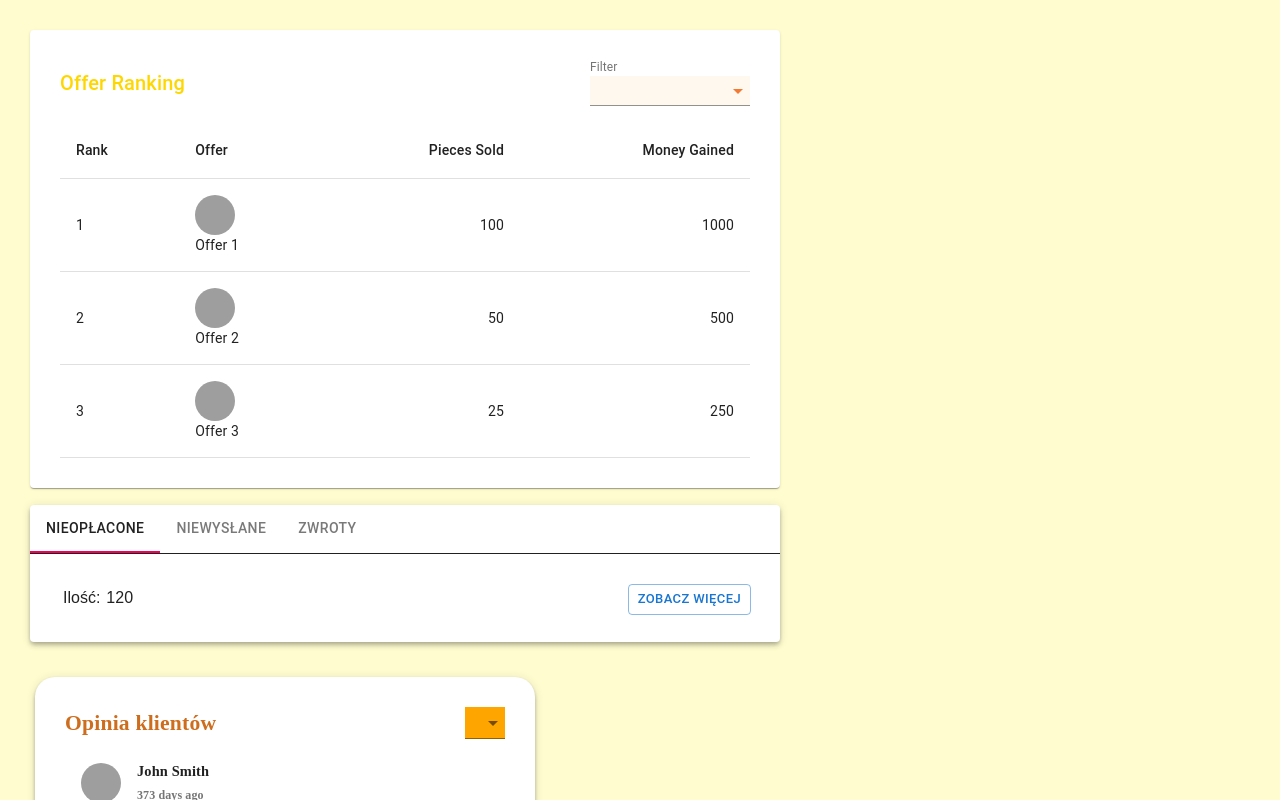
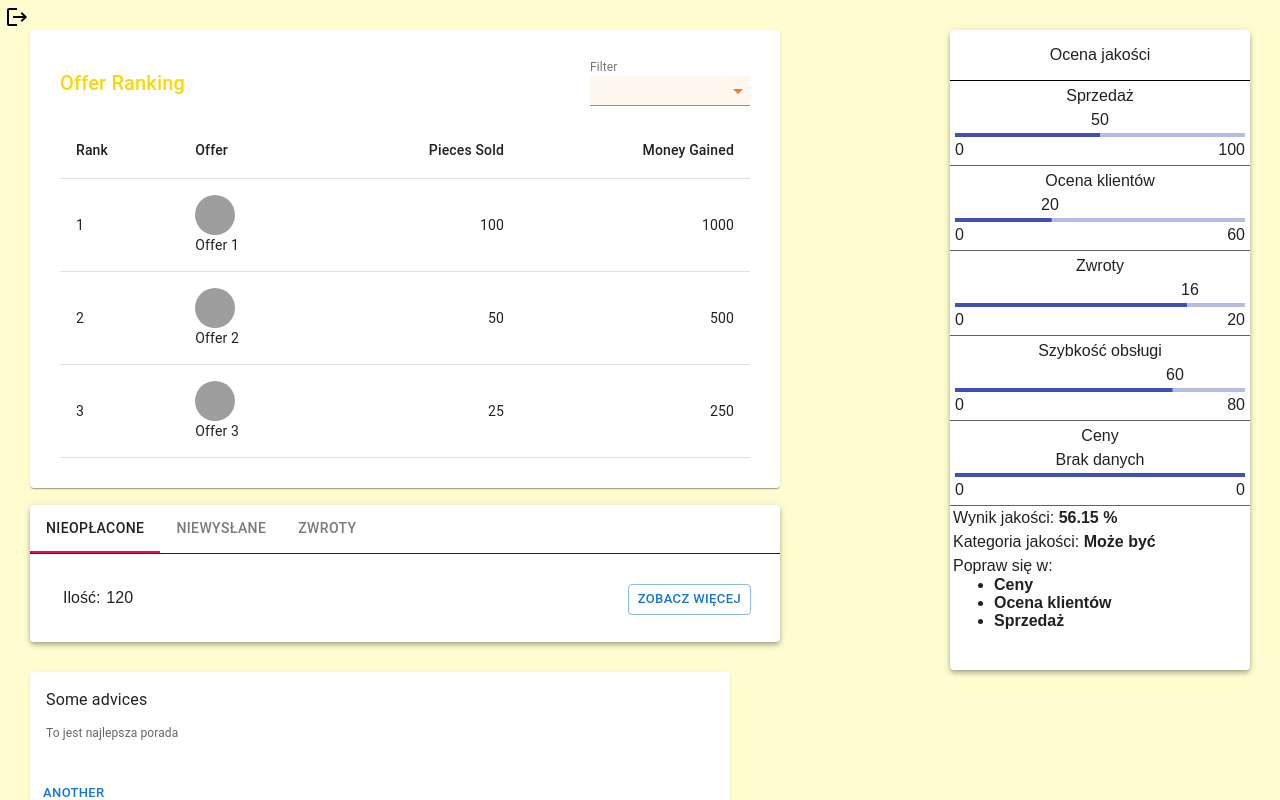
Before and after one commit to matiuszaa/GUI_PROJECT, a React (Create React App) app: page / in a window 1280 px wide. Shown: the top 800 px of the page. Built offline with nearby package versions, Linux system fonts and the light colour scheme; sample sign-in values are in the browser's storage; grey boxes are pictures that could not be loaded.

Commit message:
added simple login panel + widget: quality, advice

```diff
--- a/src/App.css
+++ b/src/App.css
@@ -6,4 +6,6 @@
     flex-direction: column;
     align-items: center;
     align-content: space-between;
+    min-height: 100vh;
+    position: relative;
   }
--- a/src/App.js
+++ b/src/App.js
@@ -1,10 +1,33 @@
 import './App.css';
 import { Dashboard } from './components/menu/Dashboard';
+import {
+  Route,
+  Routes,
+  BrowserRouter,
+  useNavigate
+} from 'react-router-dom';
+import Login from './components/login/Login';
+import { useState } from 'react';
+import { useEffect } from 'react';
 
 function App() {
+  const [login, setLogin] = useState('');
+
+  useEffect(() => {
+    let log = localStorage.getItem('login');
+    if( log ){
+      setLogin(log);
+    }
+  }, []);
+
   return (
     <div className="App">
-        <Dashboard />
+      <BrowserRouter>
+        <Routes>
+          <Route path='/login' element={<Login login={login} setLogin={setLogin} />} />
+          <Route path='/' element={<Dashboard login={login} setLogin={setLogin} />} />
+        </Routes>
+      </BrowserRouter>
     </div>
   );
 }
--- a/src/components/login/Login.js
+++ b/src/components/login/Login.js
@@ -1,17 +1,25 @@
+import { Button, Input } from "@mui/material";
 import React from "react";
-import { withTranslation } from "react-i18next";
-import "./translations/i18n";
+import { useNavigate } from "react-router-dom";
+import './login.css'
 
-class Login extends React.Component {
-  constructor(props) {
-    super(props);
+const ariaLabel = { 'aria-label': 'description' };
+
+const Login = ({login, setLogin, authorize}) => {
+  const navigate = useNavigate();
+
+  const start = () => {
+    localStorage.setItem('login', login);
+    navigate('/');
   }
 
-  render() {
-    const { t } = this.props;
-
-    return <div className="Login"></div>;
-  }
+  return (
+    <div className="login">
+      <h1>Zaloguj się</h1>
+      <Input value={login} onChange={e => setLogin(e.target.value)} defaultValue="Hello world" inputProps={ariaLabel} />
+      <Button onClick={start} variant="contained">Contained</Button>
+    </div>
+  )
 }
 
-export default withTranslation()(Login);
+export default Login;
--- /dev/null
+++ b/src/components/login/login.css
@@ -0,0 +1,21 @@
+.login {
+  position: absolute;
+  top: 50%;
+  left: 50%;
+  transform: translateY(-50%) translateX(-50%);
+}
+
+.login > * {
+  display: block;
+}
+
+.login div {
+  padding: 15px;
+  margin: 15px;
+}
+
+.login button {
+  display: block;
+  width: 150px;
+  margin: 20px auto;
+}
--- a/src/components/menu/Dashboard.js
+++ b/src/components/menu/Dashboard.js
@@ -1,15 +1,29 @@
 import React from "react";
+import { useEffect } from "react";
+import { useNavigate } from "react-router-dom";
 import { DashboardLayout } from "./DashboardLayout";
 
-export class Dashboard extends React.Component {
-  constructor(props) {
-    super(props);
+export const Dashboard = ({login, setLogin}) => {
+  const navigate = useNavigate();
+
+  useEffect(() => {
+    let t = localStorage.getItem('login')
+    if (t) {
+      setLogin(t);
+    } else {
+      navigate('/login');
+    }
+  }, [])
+
+  const logout = () => {
+    setLogin('');
+    localStorage.clear();
+    navigate('/login');
   }
 
-  render() {
-    return (
-          <div className="Dashboard">
-            <DashboardLayout className="DashboardLayout" />
-          </div>
-        )}
-  }
+  return (
+    <div className="Dashboard">
+      <DashboardLayout logout={logout} className="DashboardLayout" />
+    </div>
+  )
+}
--- a/src/components/menu/DashboardLayout.js
+++ b/src/components/menu/DashboardLayout.js
@@ -4,6 +4,9 @@ import { CustomerFeedbackWidget } from "./../widgets/CustomerFeedbackWidget";
 import "./dashboardLayout.css";
 import OfferRankingWidget from "../widgets/OfferRankingWidget";
 import { OrderWidget } from "../widgets/OrderWidget/OrderWidget";
+import {SalesQualityWidget } from '../widgets/SalesQualityWidget/SalesQualityWidget'
+import {SalesAdviceWidget} from '../widgets/SalesAdviceWidget';
+import LogoutIcon from '@mui/icons-material/Logout';
 
 export class DashboardLayout extends React.Component {
   constructor(props) {
@@ -13,14 +16,18 @@ export class DashboardLayout extends React.Component {
   render() {
     return (
       <div className="DashboardLayout">
+        <LogoutIcon className="logout" onClick={this.props.logout} />
         <div>
           <OfferRankingWidget />
           <OrderWidget />
+          <SalesAdviceWidget />
         </div>
+        <SalesQualityWidget />
         <div id="right_column_container">
           <CustomerFeedbackWidget />
         </div>
         <SalesChartWidget/>
       </div>
-        )}
+    )
   }
+}
--- a/src/components/menu/dashboardLayout.css
+++ b/src/components/menu/dashboardLayout.css
@@ -3,6 +3,7 @@
   margin: 15px;
   justify-content: space-between;
   flex-wrap: wrap;
+  /* flex-direction: column; */
 }
 
 #left_column_container {
@@ -21,3 +22,10 @@
   justify-content: space-between;
   flex-direction: column;
 }
+
+.logout {
+  position: fixed;
+  padding: 5px;
+  top: 0;
+  left: 0;
+}
--- a/src/components/widgets/SalesAdviceWidget.js
+++ b/src/components/widgets/SalesAdviceWidget.js
@@ -1,24 +1,50 @@
 import React from "react";
 import "./widgets.css";
 import {
-  Paper,
+  Button,
+  Card,
+  CardActions,
+  CardContent,
+  Typography,
 } from "@mui/material";
+import { useState } from "react";
 
-export class SalesChartWidget extends React.Component {
+const P = () => {
 
-  render() {
-    return (
-          <div className="SalesChartWidget">
-            <Paper
-              sx={{
-                boxShadow: 4,
-                borderRadius: 5,
-                bgcolor: "background.paper",
-                width: "100%",
-                height: "100%"
-              }}
-            >
-            </Paper>
-          </div>
-        )}
+}
+
+export const SalesAdviceWidget = () => {
+  const [list, setList] = useState([
+    'To jest najlepsza porada',
+    'to nie jest najlepsza porada',
+    'lorem impsum',
+  ]);
+  const [ran, setRan] = useState(0);
+
+  const random = () => {
+    let t = Math.floor(Math.random() * list.length);
+    while(t === ran){
+      t = Math.floor(Math.random() * list.length);
+    }
+    setRan(t);
   }
+
+  return (
+    <div className="SalesAdviceWidget">
+      <Card sx={{ minWidth: 275 }}>
+        <CardContent>
+          <Typography sx={{ fontSize: 16, textAlign:'left' }} color="text.first" gutterBottom>
+            Some advices
+          </Typography>
+
+          <Typography sx={{ fontSize: 12, textAlign:'left' }} color="text.secondary" gutterBottom>
+            <p>{list[ran]}</p>
+          </Typography>
+        </CardContent>
+        <CardActions>
+          <Button size="small" onClick={random}>Another</Button>
+        </CardActions>
+      </Card>
+    </div>
+  )
+}
--- /dev/null
+++ b/src/components/widgets/SalesQualityWidget/SalesQualityWidget.css
@@ -0,0 +1,60 @@
+.box {
+  box-sizing: border-box;
+  /* padding: 15px; */
+  /* width: 100%; */
+  height: 85px;
+  position: relative;
+  border-bottom: solid 1px rgb(99, 99, 99);
+}
+
+.box span {
+  display: block;
+  position: absolute;
+  line-height: 30px;
+}
+
+.quality {
+  line-height: 50px;
+  border-bottom: 1px solid black;
+}
+
+.box .name {
+  left: 50%;
+  transform: translateX(-50%);
+}
+
+.box .zero {
+  left: 5px;
+  bottom: 0px;
+}
+
+.box .size {
+  right: 5px;
+  bottom: 0px;
+}
+
+.box .current {
+  transform: translateX(-50%);
+  bottom: 30px;
+}
+
+.bar {
+  position: absolute;
+  bottom: 28px;
+  left: 5px;
+  right: 5px;
+}
+
+.result {
+  height: 165px;
+  line-height: normal;
+}
+
+.result div {
+  padding: 3px;
+  text-align: left;
+}
+
+.result div ul {
+  margin: 1px;
+}
--- /dev/null
+++ b/src/components/widgets/SalesQualityWidget/SalesQualityWidget.js
@@ -0,0 +1,129 @@
+import React, {useState} from "react";
+import "../widgets.css";
+import "./SalesQualityWidget.css"
+import {
+  Paper,
+} from "@mui/material";
+import { Box, LinearProgress } from "@material-ui/core";
+import { useEffect } from "react";
+
+const Bar = ({name, size, current}) => {
+  const [progress, setProgress] = useState(current / size * 100);
+  const px = 300;
+
+  const left = () => {
+    if (size === 0) {
+      return 0.5 * px + 'px';
+    } else {
+      return (current/size < 0.032 ? 0.032 : current/size > 0.94 ? 0.94 : current/size) * px + 'px'
+    }
+
+  }
+
+  return (
+    <div className="box">
+      <span className="name">{name}</span>
+      <span className="zero">0</span>
+      <span className="size">{size}</span>
+      <span className="current" style={{left: left()}}>{size === 0 ? "Brak danych" : current}</span>
+      <Box className="bar" sx={{ width: '100%' }}>
+        <LinearProgress variant="determinate" value={progress} />
+      </Box>
+    </div>
+  )
+}
+
+const ocean = [
+  {
+    size: 100,
+    name: 'Sprzedaż',
+    current: 50,
+  },
+  {
+    size: 60,
+    name: 'Ocena klientów',
+    current: 20,
+  },
+  {
+    size: 20,
+    name: 'Zwroty',
+    current: 16,
+  },
+  {
+    size: 80,
+    name: 'Szybkość obsługi',
+    current: 60,
+  },
+  {
+    size: 0,
+    name: 'Ceny',
+    current: 0,
+  }
+]
+
+export const SalesQualityWidget = () => {
+  let [suma, setSuma] = useState(0);
+  let [suma1, setSuma1] = useState(0);
+
+  useEffect(() => {
+    suma = 0;
+    suma1 = 0;
+    ocean.map(o => {
+      suma += o.current;
+      suma1 += o.size;
+    })
+    setSuma(suma);
+    setSuma1(suma1);
+  }, [])
+
+  const result = ocean.map((o, idx) => {
+    return (
+      <Bar key={idx} name={o.name} size={o.size} current={o.current} />
+    )
+  })
+
+  const list = [...ocean].sort((a, b) => a.current / a.size > b.current / b.size ? 1 : -1).slice(0,3)
+
+  const wynik = <strong>{
+    (suma / suma1 * 100) <= 20 ? "Jest źle" :
+    (suma / suma1 * 100) <= 40 ? "Tragedi nie ma" :
+    (suma / suma1 * 100) <= 60 ? "Może być" :
+    (suma / suma1 * 100) <= 80 ? "Jest nieźle" :
+    (suma / suma1 * 100) <= 100 ? "Genialnie" : null}</strong>
+
+  return (
+    <div className="SalesQualityWidget">
+      <Paper
+        sx={{
+          boxShadow: 4,
+          borderRadius: 1,
+          bgcolor: "background.paper",
+          width: "100%",
+          height: "100%"
+        }}
+      >
+        <div className="quality">Ocena jakości</div>
+        <div>
+          {result}
+        </div>
+        <div className="result">
+          <div>
+            <span>Wynik jakości: </span>
+            <strong>{(suma / suma1 * 100).toFixed(2)} %</strong>
+          </div>
+          <div>
+            <span>Kategoria jakości: </span>{wynik}
+          </div>
+          <div>
+            <span>Popraw się w: </span>
+            <ul>
+              {
+                list.map(o => <li><strong>{o.name}</strong></li>)
+              }
+            </ul>
+          </div>
+        </div>
+      </Paper>
+    </div>
+    )
+}
--- a/src/components/widgets/widgets.css
+++ b/src/components/widgets/widgets.css
@@ -10,8 +10,8 @@
 }
 
 .SalesAdviceWidget {
-  width: 500px;
-  height: 170px;
+  width: 700px;
+  height: 300px;
   padding: 15px;
 
   text-align: center;
@@ -30,8 +30,8 @@
 }
 
 .SalesQualityWidget {
-  width: 310px;
-  height: 300px;
+  width: 300px;
+  height: 640px;
   padding: 15px;
 
   text-align: center;
```
Also changed, not shown: src/components/widgets/SalesQualityWidget.js (deleted, +0 -24 lines). Lines whose indentation alone changed are shown as unchanged.
